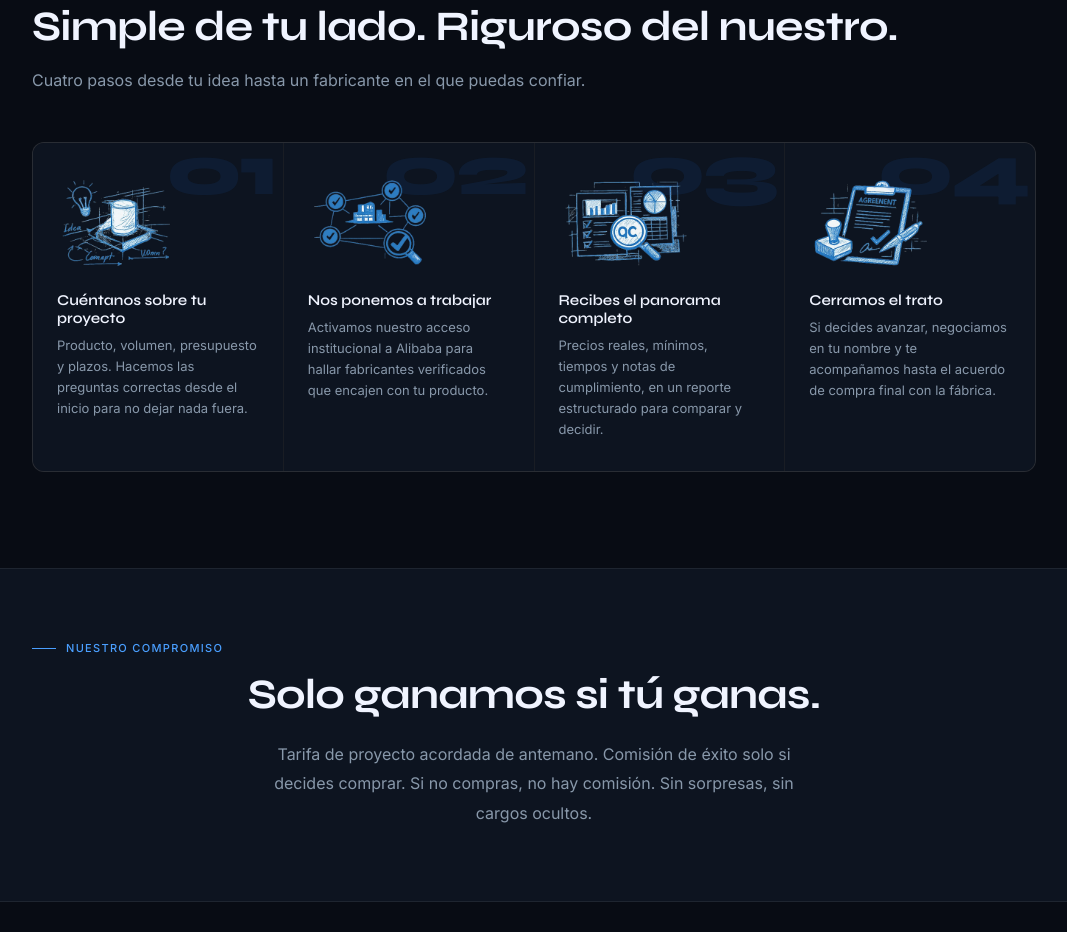
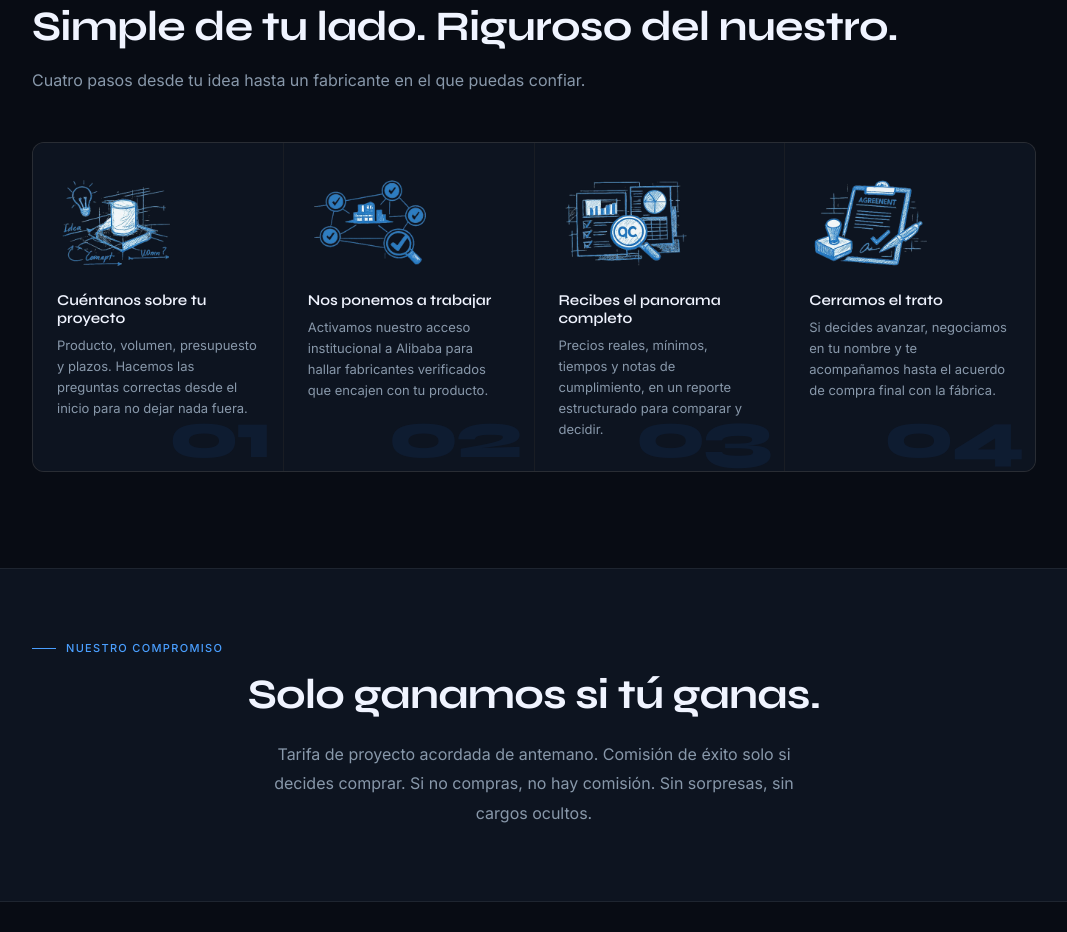
Before and after one commit to pierocibri-prog/cimmino-global, a plain HTML site: page es/index.html in a window 1280 px wide. Shown: the part 3927-4859 px from the top of the page, without its empty margins (106-1173 px from the left). Drawn offline with Linux system fonts and the light colour scheme.

Commit message:
Update index.html

```diff
--- a/es/index.html
+++ b/es/index.html
@@ -342,20 +342,22 @@
     transition: background 0.3s;
     position: relative;
     overflow: hidden;
+    isolation: isolate;
   }
   .step-card:hover { background: var(--bg3); }
   .step-card-bg-num {
     position: absolute;
-    top: -8px;
-    right: 8px;
+    bottom: 2px;
+    right: 14px;
     font-family: 'Syne', sans-serif;
-    font-size: 72px;
+    font-size: 66px;
     font-weight: 800;
-    color: rgba(30,111,217,0.10);
+    color: rgba(30,111,217,0.09);
     line-height: 1;
     pointer-events: none;
     user-select: none;
     letter-spacing: -0.04em;
+    z-index: -1;
   }
   .step-num-big {
     font-family: 'Syne', sans-serif;
```
